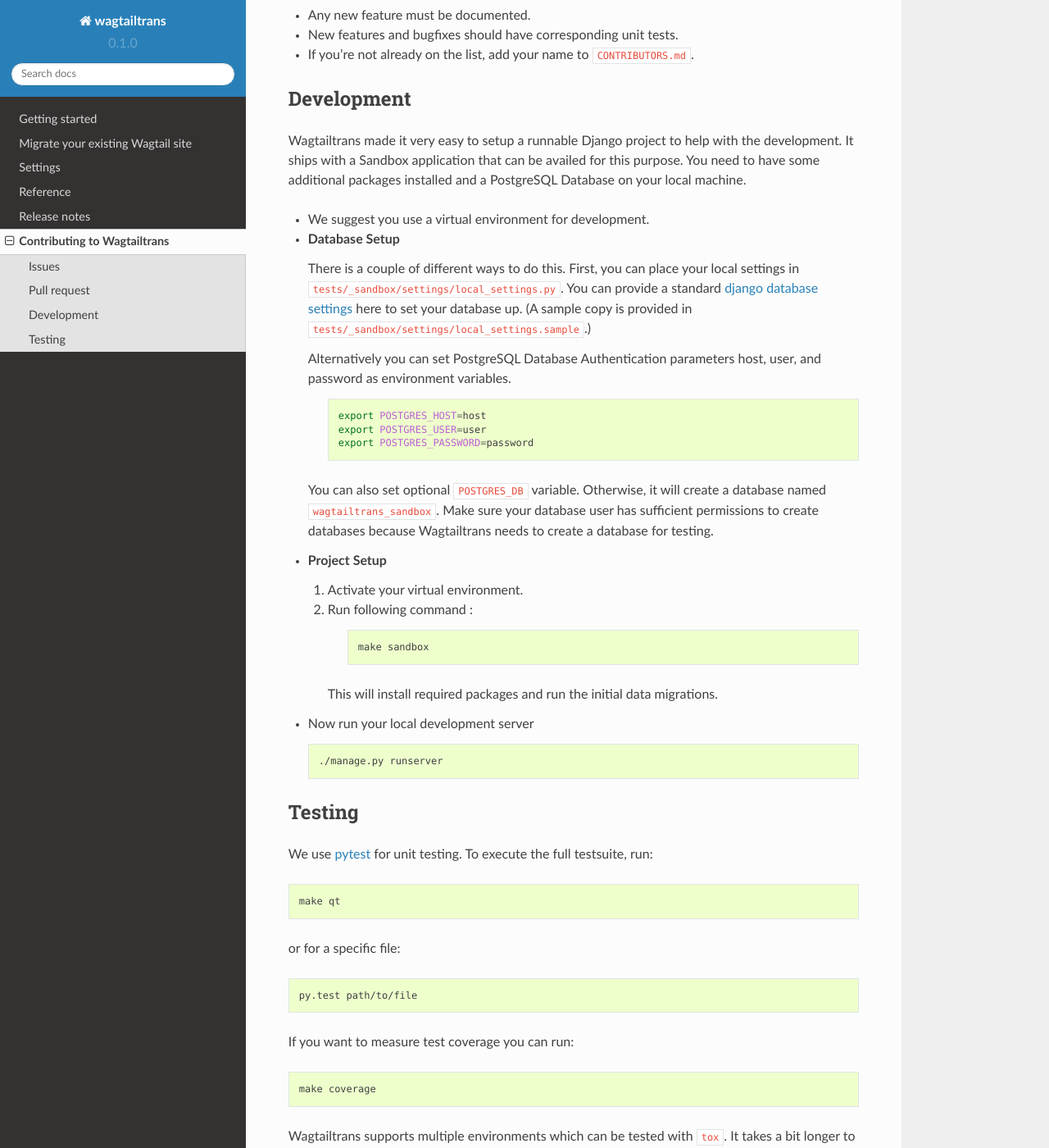
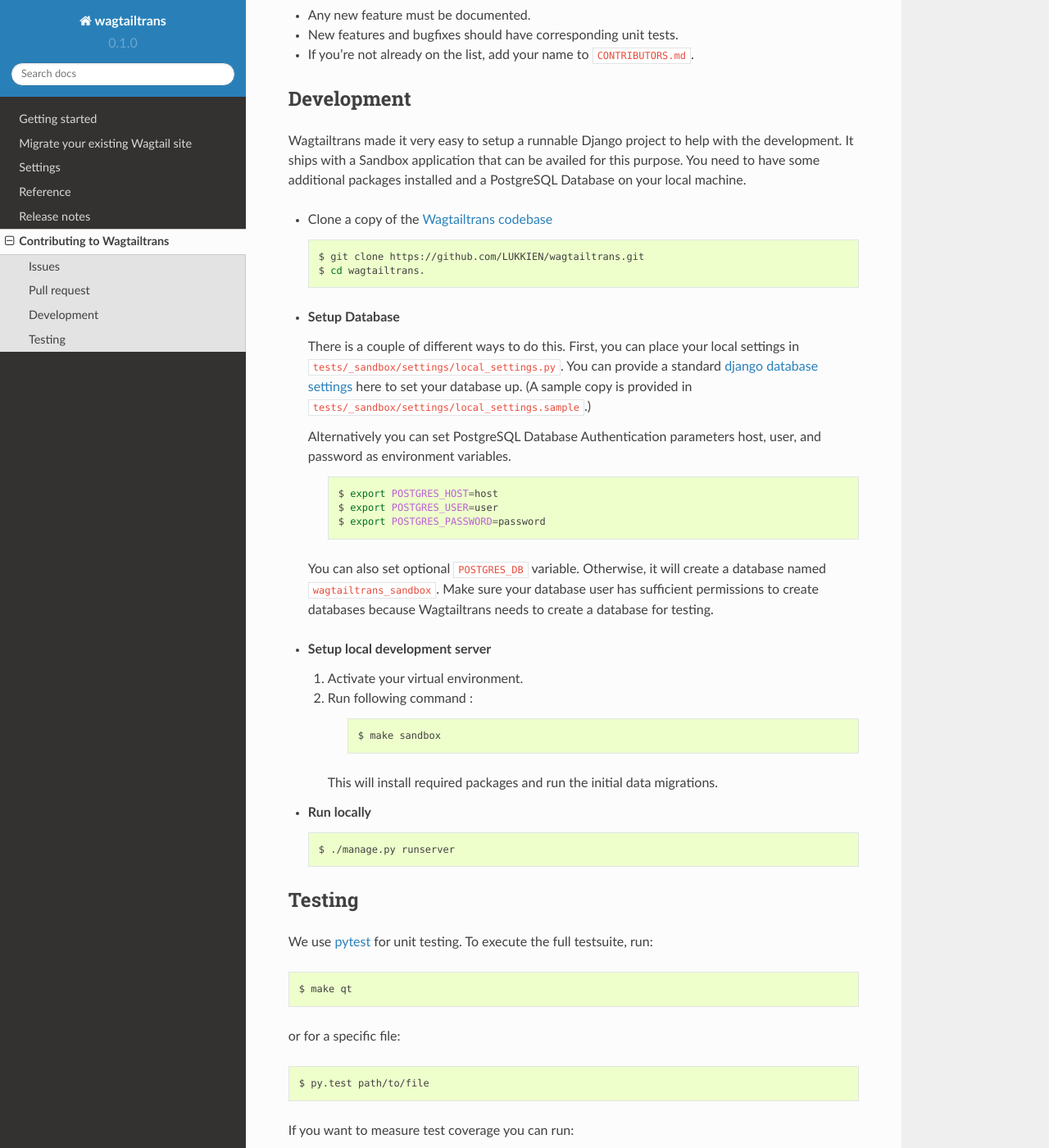
Before and after one commit to wagtail/wagtailtrans, a Sphinx documentation site: the page built from docs/source/contributing.rst, in a window 1280 px wide and 1400 px high, scrolled down 745 px. Shown: the whole window at 82% size. Built offline with Sphinx 7.4.7 and the Read the Docs theme 2.0.0, drawn with Linux system fonts in a browser that asks for light colours.

Commit message:
- make some small changes in development section.

```diff
--- a/docs/source/contributing.rst
+++ b/docs/source/contributing.rst
@@ -34,9 +34,14 @@
 
 Wagtailtrans made it very easy to setup a runnable Django project to help with the development. It ships with a Sandbox application that can be availed for this purpose. You need to have some additional packages installed and a PostgreSQL Database on your local machine.
 
-* We suggest you use a virtual environment for development.
+* Clone a copy of the `Wagtailtrans codebase <https://github.com/LUKKIEN/wagtailtrans>`_
 
-* **Database Setup**
+  .. code-block:: bash
+
+    $ git clone https://github.com/LUKKIEN/wagtailtrans.git
+    $ cd wagtailtrans.
+
+* **Setup Database**
 
   There is a couple of different ways to do this. First, you can place your local settings in ``tests/_sandbox/settings/local_settings.py``. You can provide a standard `django database settings <https://docs.djangoproject.com/en/1.10/ref/settings/#databases>`_ here to set your database up. (A sample copy is provided in  ``tests/_sandbox/settings/local_settings.sample``.)
 
@@ -44,13 +49,15 @@
 
     .. code-block:: bash
 
-        export POSTGRES_HOST=host
-        export POSTGRES_USER=user
-        export POSTGRES_PASSWORD=password
+        $ export POSTGRES_HOST=host
+        $ export POSTGRES_USER=user
+        $ export POSTGRES_PASSWORD=password
 
   You can also set optional ``POSTGRES_DB`` variable. Otherwise, it will create a database named ``wagtailtrans_sandbox``.  Make sure your database user has sufficient permissions to create databases because Wagtailtrans needs to create a database for testing.
 
-* **Project Setup**
+\
+
+* **Setup local development server**
 
   1. Activate your virtual environment.
 
@@ -58,15 +65,15 @@
 
       .. code-block:: bash
 
-          make sandbox
+          $ make sandbox
 
     This will install required packages and run the initial data migrations.
 
-* Now run your local development server
+* **Run locally**
 
   .. code-block:: bash
 
-    ./manage.py runserver
+    $ ./manage.py runserver
 
 Testing
 -------
@@ -75,22 +82,22 @@
 
 .. code-block:: bash
 
-    make qt
+    $ make qt
 
 or for a specific file:
 
 .. code-block:: bash
 
-    py.test path/to/file
+    $ py.test path/to/file
 
 If you want to measure test coverage you can run:
 
 .. code-block:: bash
 
-    make coverage
+    $ make coverage
 
 Wagtailtrans supports multiple environments which can be tested with ``tox``. It takes a bit longer to complete, but you can run it by a simple command:
 
 .. code-block:: bash
 
-    tox
+    $ tox
```
